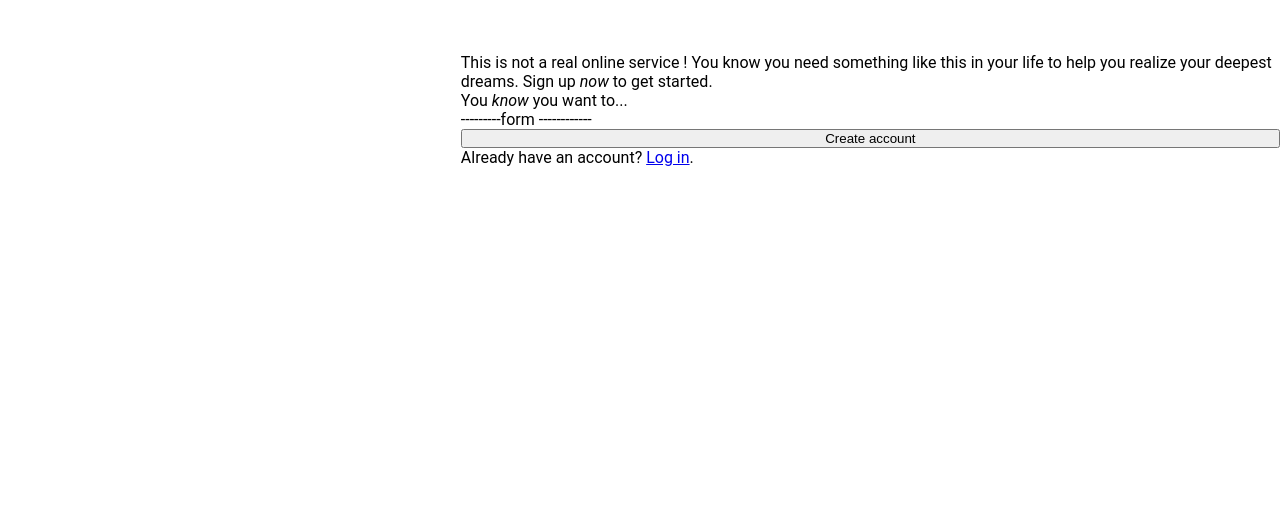
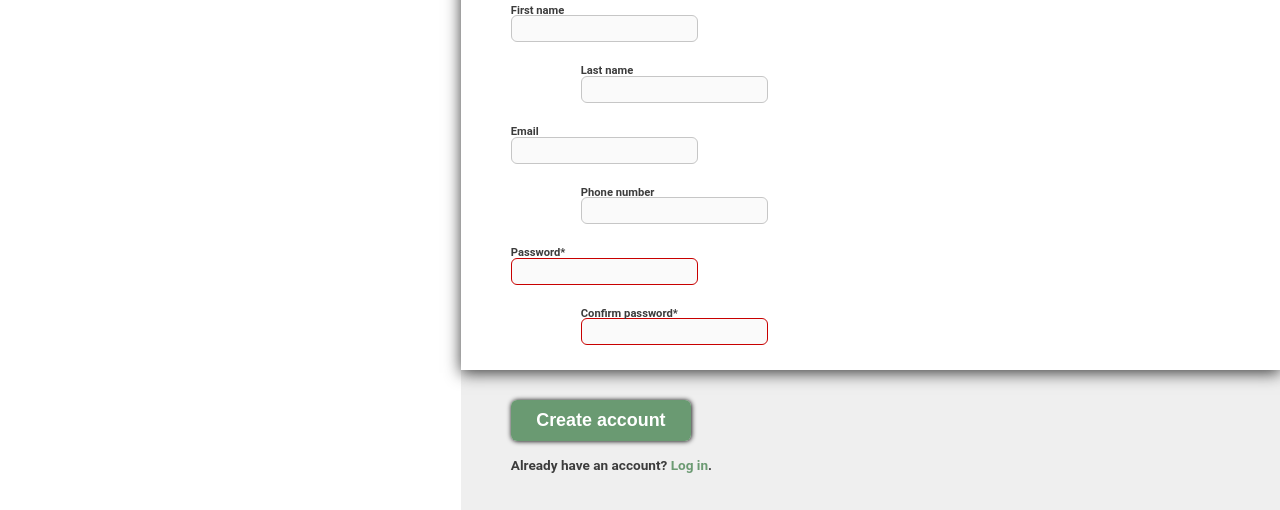
Before and after one commit to Martynas0/odin_sign_up, a plain HTML site: page index.html in a window 1280 px wide. Shown: the part 290-800 px from the top of the page. Drawn offline with Linux system fonts and the light colour scheme.

Commit message:
Complete final v1

```diff
--- a/index.html
+++ b/index.html
@@ -18,15 +18,39 @@
     <section>
         <p class="section-para">This is not a real online service ! You know you need something
             like this in your life to help you realize your deepest
-            dreams. Sign up <em>now</em> to get started.
-        </p>
+            dreams.</p>
+        <p class="section-para">Sign up <em>now</em> to get started.</p>
         <p class="section-para">You <em>know</em> you want to...</p>
 
-        <form action="" method="post">
-          ---------form ------------
+        <form id="sign-up" action="" method="post">
+         <h3>Let's do this !</h3>
+         <div class="form-control">
+            <label for="fname">First name</label>
+            <input type="text" id="fname" name="fname">
+         </div>
+         <div class="form-control">
+            <label for="lname">Last name</label>
+            <input type="text" id="lname" name="lname">
+         </div>
+         <div class="form-control">
+            <label for="email">Email</label>
+            <input type="email" id="email" name="email">
+         </div>
+         <div class="form-control">
+            <label for="tel">Phone number</label>
+            <input type="tel" id="tel" name="tel">
+         </div>
+         <div class="form-control">
+            <label for="pwd">Password<span aria-label="required">*</span></label>
+            <input type="password" id="pwd" name="pwd" required>
+         </div>
+         <div class="form-control">
+            <label for="pwd-confirm">Confirm password<span aria-label="required">*</span></label>
+            <input type="password" id="pwd-confirm" name="pwd-confirm" required>
+         </div>
         </form>
 
-        <button type="submit">Create account</button>
+        <button type="submit" form="sign-up">Create account</button>
         <p>Already have an account? <a href="#">Log in</a>.</p>
     </section>
 </body>
--- a/styles.css
+++ b/styles.css
@@ -1,6 +1,11 @@
 @font-face {
     font-family: "logo-font";
     src: url("Norse-Bold.otf");
+}
+
+:root {
+    line-height: 1.35;
+    color: rgb(60, 60, 60);
 }
 
 * {
@@ -54,13 +59,106 @@ div.logo-container h1 {
 
 header p {
     color: white;
+    font-size: 0.8em;
+    text-decoration: underline;
 }
 
 section {
     width: 64%;
     height: 100vh;
+    font-size: 16px;
+    background-color: #eeee;
 
     display: flex;
     flex-direction: column;
     justify-content: center;
 }
+
+section > p.section-para {
+    width: 68%;
+    margin-left: 50px;
+    font-weight: bold;
+}
+
+section p:nth-child(3) {
+    margin: 40px 0 60px 50px;
+}
+
+/* Form section */
+
+h3 {
+    width: 100%;
+}
+
+form {
+    background-color: white;
+    padding: 25px 50px;
+    box-shadow: 0px 3px 15px 0px;
+
+    display: flex;
+    flex-wrap: wrap;
+}
+
+form div.form-control {
+    width: 26%;
+    margin-top: 12px;
+}
+
+form div.form-control:nth-of-type(even) {
+    margin: 12px 40% 0 70px;
+}
+
+label {
+    font-size: 0.7em;
+    font-weight: bold;
+    position: relative;
+    top: 4px;
+}
+
+input {
+    display: block;
+    width: 100%;
+    padding: 5px 8px;
+    border: 1px solid rgb(198, 198, 198);
+    background-color: rgb(250, 250, 250);
+    border-radius: 6px;
+    outline: none;
+}
+
+input:invalid {
+    border: 1px solid rgb(200, 0, 0);
+}
+
+input:focus {
+    border: 2px solid skyblue;
+    box-shadow: 1px 1px 3px gray;
+
+}
+
+button {
+    margin: 30px 0 5px 50px;
+    width: 22%;
+    padding: 10px 20px;
+    background-color: #619469ee;
+    border: none;
+    border-radius: 6px;
+    color: white;
+    font-size: 1.12em;
+    font-weight: bold;
+    box-shadow: 0.5px 0.3px 5px black;
+}
+
+button:hover {
+    opacity: 0.8;
+}
+
+section p:last-child {
+    font-size: 0.85em;
+    font-weight: bold;
+    margin: 10px 0 0 50px;
+}
+
+section p:last-child a {
+    text-decoration: none;
+    color: #619469ee;
+}
```
